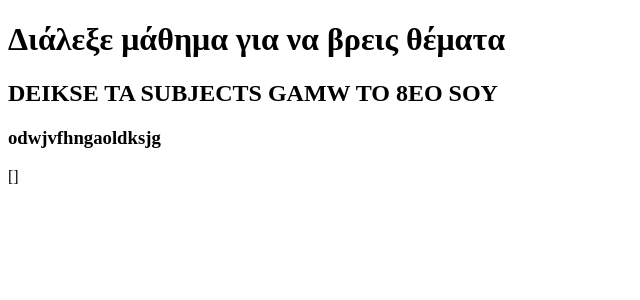
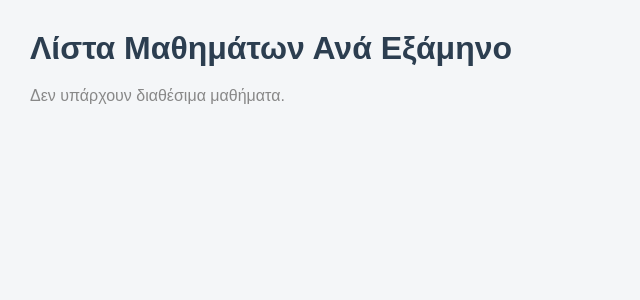
Before and after one commit to lazaros-d/First_Site, a Flask app: page /subjects in a window 1280 px wide. Shown: the top 300 px of the page, without its empty margins (0-640 px from the left). Run offline with Flask 3, Linux system fonts and the light colour scheme; data that the repository does not hold is empty.

Commit message:
Fixing this "thing"

```diff
--- a/app.py
+++ b/app.py
@@ -25,8 +25,9 @@
         c.execute('''
 
             CREATE TABLE subjects (
-                subject_name TEXT PRIMARY KEY UNIQUE NOT NULL,
-                subject_semester INTEGER NOT NULL
+                id INTEGER PRIMARY KEY AUTOINCREMENT,
+                subject_name TEXT UNIQUE NOT NULL,
+                subject_semester TEXT
             )
 
         ''')
@@ -68,28 +69,24 @@
         ('ΗΛΕΚΤΡΟΜΑΓΝΗΤΙΣΜΟΣ-ΦΥΣΙΚΗ', '1'),
         ('ΗΛΕΚΤΡΟΝΙΚΗ', '1'),
         ('ΔΙΑΚΡΙΤΑ ΜΑΘΗΜΑΤΙΚΑ', '1'),
-
         ('ΛΕΙΤΟΥΡΓΙΚΑ ΣΥΣΤΗΜΑΤΑ', '2'),
         ('ΑΝΤΙΚΕΙΜΕΝΟΣΤΡΑΦΗΣ ΠΡΟΓΡΑΜΜΑΤΙΣΜΟς ΥΠΟΛΟΓΙΣΤΩΝ C++', '2'),
         ('ΜΑΘΗΜΑΜΤΙΚΗ ΑΝΑΛΥΣΗ 2', '2'),
         ('ΓΡΑΜΜΙΚΗ ΑΛΓΕΒΡΑ', '2'),
         ('ΣΥΝΔΥΑΣΤΙΚΑ ΨΗΦΙΑΚΑ ΗΛΕΚΤΡΟΝΙΚΑ', '2'),
         ('ΑΓΓΛΙΚΑ ΟΡΟΛΟΓΙΑ ΠΛΗΡΟΦΟΡΙΚΗΣ 1', '2'),
-
         ('ΠΡΟΓΡΑΜΜΑΤΙΣΜΟΣ ΣΤΟ ΔΙΑΔΥΚΤΥΟ', '3'),
         ('ΜΕΤΑΓΛΩΤΤΙΣΤΕΣ', '3'),
         ('ΑΡΙΘΜΗΤΙΚΗ ΑΝΑΛΥΣΗ', '3'),
         ('ΠΙΘΑΝΟΤΗΤΕΣ-ΣΤΑΤΙΣΤΙΚΗ', '3'),
         ('ΑΚΟΛΟΥΘΙΑΚΑ ΨΗΦΙΑΚΑ ΗΛΕΚΤΡΟΝΙΚΑ', '3'),
         ('ΑΓΓΛΙΚΑ ΟΡΟΛΟΓΙΑ ΠΛΗΡΟΦΟΡΙΚΗΣ 2', '3'),
-
         ('ΔΙΚΤΥΑ ΥΠΟΛΟΓΙΣΤΩΝ', '4'),
         ('ΒΑΣΕΙΣ ΔΕΔΟΜΕΝΩΝ', '4'),
         ('ΜΙΚΡΟΕΠΕΞΕΡΓΑΣΤΕΣ-ΜΙΚΡΟΕΛΕΓΚΤΕΣ 1', '4'),
         ('ΑΡΧΙΤΕΚΤΟΝΙΚΗ ΥΠΟΛΟΓΙΣΤΩΝ', '4'),
         ('ΑΝΤΙΚΕΙΜΕΝΟΣΤΡΕΦΗΣ ΑΝΑΠΤΥΞΗ ΕΦΑΡΜΟΓΩΝ ΜΕ JAVA', '4'),
         ('ΔΟΜΕΣ ΔΕΔΟΜΕΝΩΝ', '4'),
-
         ('ΚΑΤΑΝΕΜΗΜΕΝΑ ΣΥΣΤΗΜΑΤΑ', '5'),
         ('ΑΛΓΟΡΙΘΜΟΙ ΚΑΙ ΠΟΛΥΠΛΟΚΟΤΗΤΑ', '5'),
         ('ΤΕΧΝΟΛΟΓΙΑ ΛΟΓΙΣΜΙΚΟΥ', '5'),
@@ -99,7 +96,6 @@
         ('ΤΕΧΝΟΛΟΓΙΑ ΠΟΛΥΜΕΣΩΝ', '5'),
         ('ΑΛΛΗΛΕΠΙΔΡΑΣΗ ΑΝΘΡΩΠΟΥ-ΜΗΧΑΝΗΣ', '5'),
         ('ΘΕΩΡΙΑ ΑΡΙΘΜΩΝ', '5'),
-
         ('ΑΣΦΑΛΕΙΑ ΥΠΟΛΟΓΙΣΤΗΚΩΝ ΣΥΣΤΗΜΑΤΩΝ', '6'),
         ('ΤΕΧΝΗΤΗ ΝΟΗΜΟΣΥΝΗ', '6'),
         ('ΤΗΛΕΠΙΚΟΙΝΩΝΙΕΣ', '6'),
@@ -111,7 +107,6 @@
         ('ΥΠΟΛΟΓΙΣΤΙΚΑ ΝΕΦΗ', '6'),
         ('ΘΕΜΑΤΑ ΑΡΙΘΜΗΤΙΚΗΣ ΑΝΑΛΥΣΗΣ', '6'),
         ('ΑΡΙΘΜΗΤΙΚΗ ΕΠΙΛΥΣΗ ΔΙΑΦΟΡΚΩΝ ΕΞΙΣΩΣΕΩΝ', '6'),
-
         ('ΕΡΕΥΝΗΤΙΚΗ ΜΕΘΟΔΟΛΟΓΙΑ ΚΑΙ ΔΕΟΝΤΟΛΟΓΙΑ', '7'),
         ('ΔΙΚΤΥΑ ΥΨΗΛΩΝ ΤΑΧΥΤΗΤΩΝ', '7'),
         ('ΠΡΟΧΩΡΗΜΕΝΑ ΘΕΜΜΑΤΑ ΒΑΣΕΩΝ ΔΕΔΟΜΕΝΩΝ', '7'),
@@ -123,7 +118,6 @@
         ('ΕΙΔΙΚΑ ΘΕΜΑΤΑ ΔΙΚΤΥΩΝ 2', '7'),
         ('ΑΣΦΑΛΕΙΑ ΔΙΚΤΥΩΝ', '7'),
         ('ΑΛΓΟΡΙΘΜΟΙ ΜΗΧΑΝΙΚΗΣ ΜΑΘΗΣΗΣ', '7'),
-
         ('ΨΗΦΙΑΚΗ ΕΠΕΞΕΡΓΑΣΙΑ ΣΗΜΑΤΟΣ', '8'),
         ('ΟΠΤΙΚΟΣ ΠΡΟΓΡΑΜΜΑΤΙΣΜΟΣ', '8'),
         ('ΜΙΚΡΟΕΠΕΞΕΡΓΑΣΤΕΣ-ΜΙΚΡΟΕΛΕΓΚΤΕΣ 2', '8'),
@@ -182,16 +176,20 @@
 
     return render_template('login.html')
 
-@app.route('/subjects', methods=['GET', 'POST'])
+@app.route('/subjects')
 def subjects():
-
     conn = sqlite3.connect(DB_PATH)
     c = conn.cursor()
     c.execute("SELECT subject_name, subject_semester FROM subjects")
-    subject_names = c.fetchall()
+    rows = c.fetchall()
     conn.close()
 
-    return render_template('subjects.html', subject_names=subject_names)
+    subjects_by_semester = {}
+    for name, semester in rows:
+        subjects_by_semester.setdefault(semester, []).append(name)
+
+    return render_template('subjects.html', subjects_by_semester=subjects_by_semester)
+
 
 @app.route('/logout')
 def logout():
--- a/templates/subjects.html
+++ b/templates/subjects.html
@@ -1,12 +1,56 @@
 <!DOCTYPE html>
-<html>
-<head><title>Μαθήματα</title></head>
+<html lang="el">
+<head>
+    <meta charset="UTF-8">
+    <title>Μαθήματα</title>
+    <style>
+        body {
+            font-family: Arial, sans-serif;
+            margin: 30px;
+            background-color: #f4f6f8;
+        }
+
+        h1 {
+            color: #2c3e50;
+            margin-bottom: 20px;
+        }
+
+        h2 {
+            background-color: #ecf0f1;
+            padding: 10px;
+            border-left: 5px solid #3498db;
+            margin-top: 30px;
+        }
+
+        ul {
+            list-style-type: none;
+            padding-left: 20px;
+        }
+
+        li {
+            padding: 5px 0;
+            border-bottom: 1px solid #ccc;
+        }
+
+        p {
+            color: #888;
+        }
+    </style>
+</head>
 <body>
-    <h1>Διάλεξε μάθημα για να βρεις θέματα</h1>
-        <h2> DEIKSE TA SUBJECTS GAMW TO 8EO SOY</h2>
-            <tr>
-                <h3>odwjvfhngaoldksjg</h3>
-                <td>{{ subject_names }}</td>
-            </tr>
+    <h1>Λίστα Μαθημάτων Ανά Εξάμηνο</h1>
+
+    {% if subjects_by_semester %}
+        {% for semester, subjects in subjects_by_semester.items() %}
+            <h2>Εξάμηνο {{ semester }}</h2>
+            <ul>
+                {% for subject in subjects %}
+                    <li>{{ subject }}</li>
+                {% endfor %}
+            </ul>
+        {% endfor %}
+    {% else %}
+        <p>Δεν υπάρχουν διαθέσιμα μαθήματα.</p>
+    {% endif %}
 </body>
 </html>
```
Also changed, not shown: database.db.
